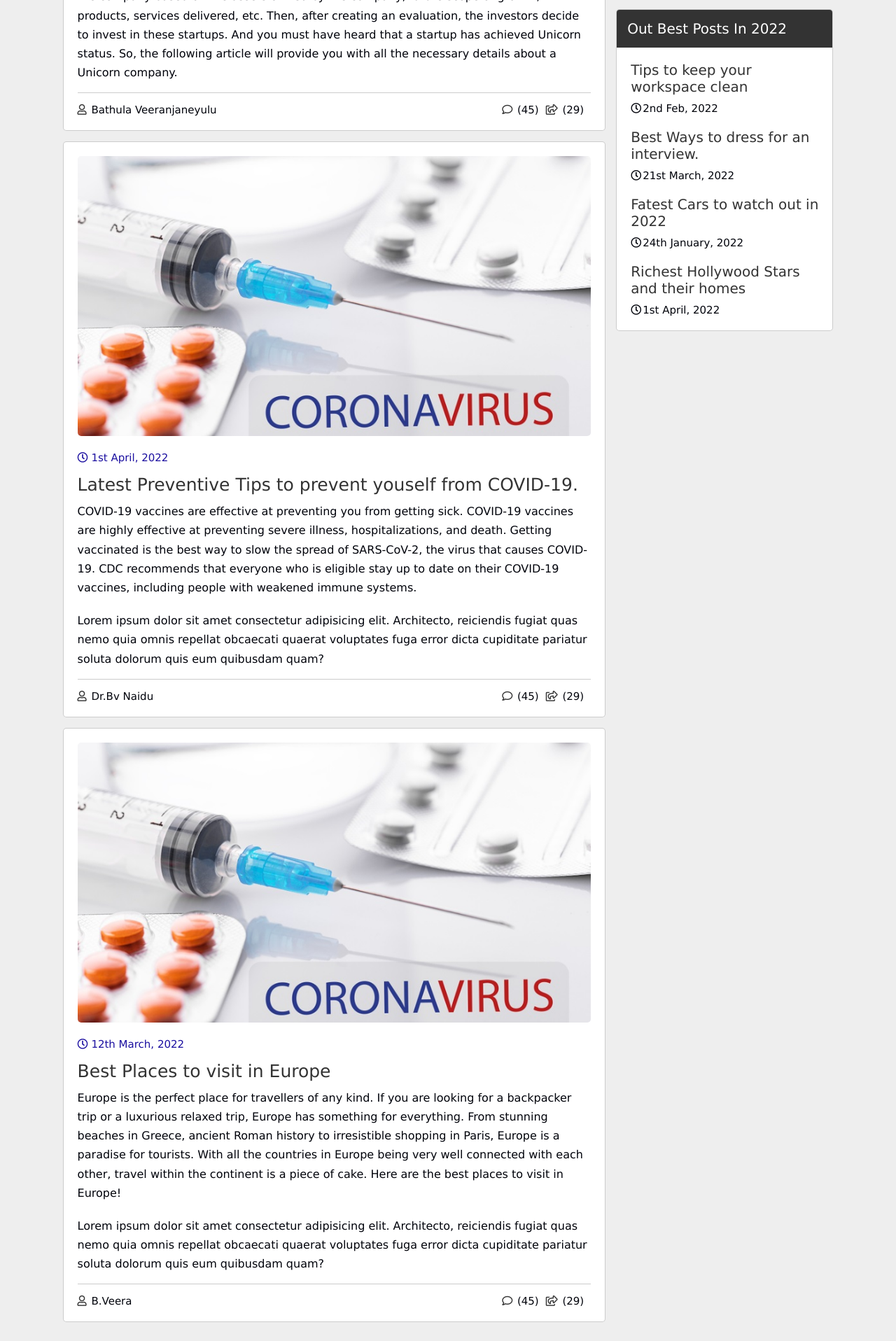
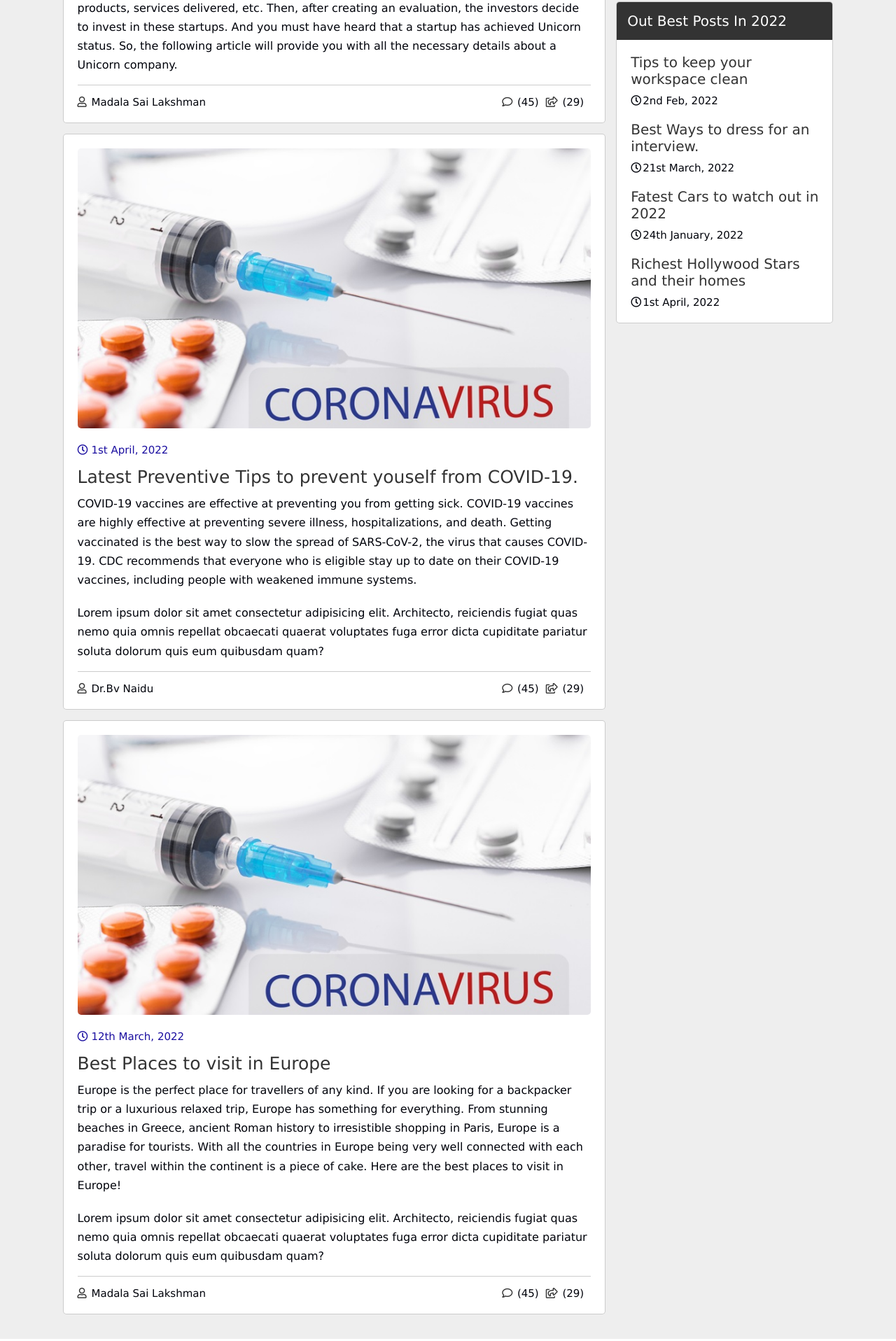
Before and after one commit to sailakshmanmadala/ProjectPhase-1, a plain HTML site: page index.html in a window 1280 px wide. Shown: the part 1444-3360 px from the top of the page at 70% size. Drawn offline with Linux system fonts and the light colour scheme.

Commit message:
Update index.html

```diff
--- a/index.html
+++ b/index.html
@@ -1,4 +1,4 @@
-<!DOCTYPE html>chilakass
+<!DOCTYPE html>
 <html lang="en">
   <head>
     <meta charset="UTF-8" />
@@ -96,7 +96,7 @@
           <div class="links">
             <a href="#" class="user">
               <i class="far fa-user"></i>
-              <span>Bathula Veeranjaneyulu</span>
+              <span>Madala Sai Lakshman</span>
             </a>
             <a href="#" class="icon">
               <i class="far fa-comment"></i>
@@ -173,7 +173,7 @@
           <div class="links">
             <a href="#" class="user">
               <i class="far fa-user"></i>
-              <span>B.Veera</span>
+              <span>Madala Sai Lakshman</span>
             </a>
             <a href="#" class="icon">
               <i class="far fa-comment"></i>
```
